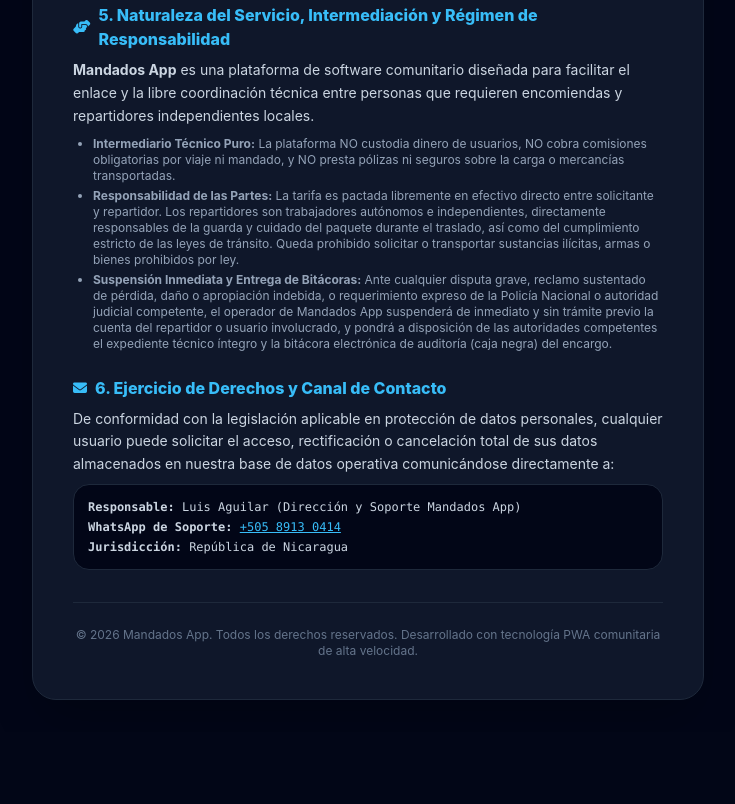
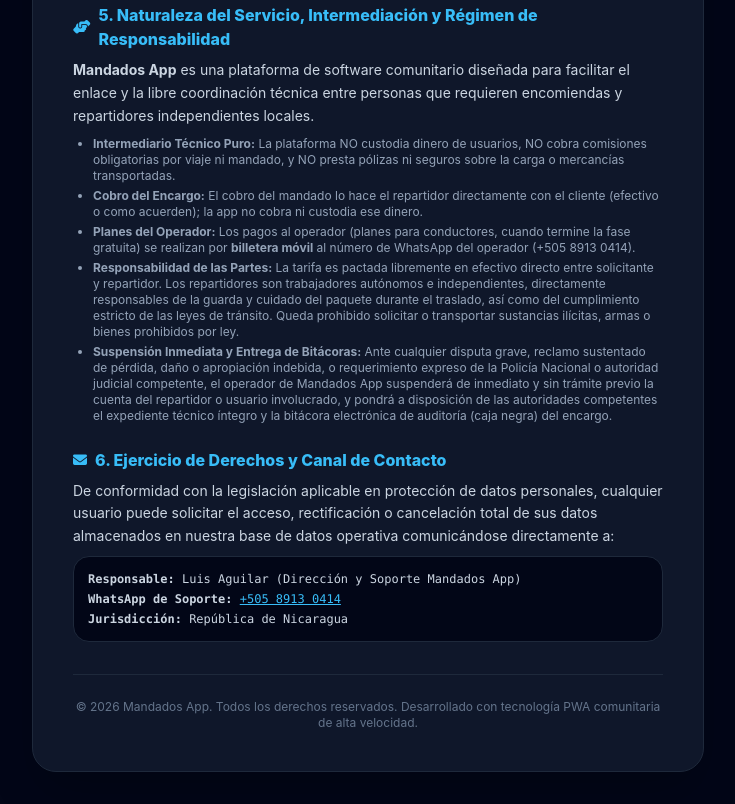
Before and after one commit to lamaaguilar9-web/mandados-app, a plain HTML site: page privacidad.html in a window 1280 px wide. Shown: the part 1831-2635 px from the top of the page, without its empty margins (272-1007 px from the left). Before the commit the page ends 2563 px from the top, so only its background shows below. Drawn offline with nearby package versions, Linux system fonts and the light colour scheme.

Commit message:
docs(legal): anadir clausulas de pago de planes y cobro directo en terminos (Punto 3)

```diff
--- a/privacidad.html
+++ b/privacidad.html
@@ -141,6 +141,8 @@
         </p>
         <ul class="list-disc pl-5 space-y-1 text-xs text-slate-400">
           <li><strong>Intermediario Técnico Puro:</strong> La plataforma NO custodia dinero de usuarios, NO cobra comisiones obligatorias por viaje ni mandado, y NO presta pólizas ni seguros sobre la carga o mercancías transportadas.</li>
+          <li><strong>Cobro del Encargo:</strong> El cobro del mandado lo hace el repartidor directamente con el cliente (efectivo o como acuerden); la app no cobra ni custodia ese dinero.</li>
+          <li><strong>Planes del Operador:</strong> Los pagos al operador (planes para conductores, cuando termine la fase gratuita) se realizan por <strong>billetera móvil</strong> al número de WhatsApp del operador (+505 8913 0414).</li>
           <li><strong>Responsabilidad de las Partes:</strong> La tarifa es pactada libremente en efectivo directo entre solicitante y repartidor. Los repartidores son trabajadores autónomos e independientes, directamente responsables de la guarda y cuidado del paquete durante el traslado, así como del cumplimiento estricto de las leyes de tránsito. Queda prohibido solicitar o transportar sustancias ilícitas, armas o bienes prohibidos por ley.</li>
           <li><strong>Suspensión Inmediata y Entrega de Bitácoras:</strong> Ante cualquier disputa grave, reclamo sustentado de pérdida, daño o apropiación indebida, o requerimiento expreso de la Policía Nacional o autoridad judicial competente, el operador de Mandados App suspenderá de inmediato y sin trámite previo la cuenta del repartidor o usuario involucrado, y pondrá a disposición de las autoridades competentes el expediente técnico íntegro y la bitácora electrónica de auditoría (caja negra) del encargo.</li>
         </ul>
```
